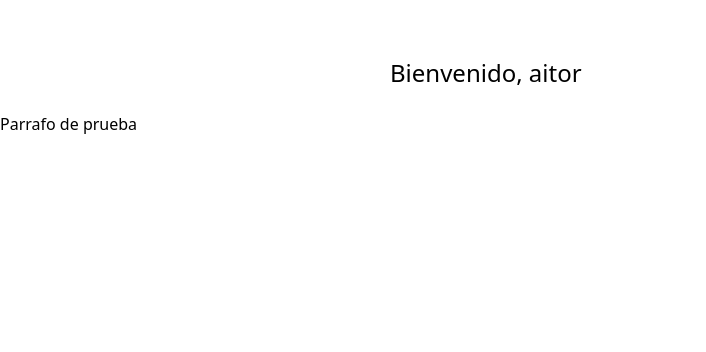
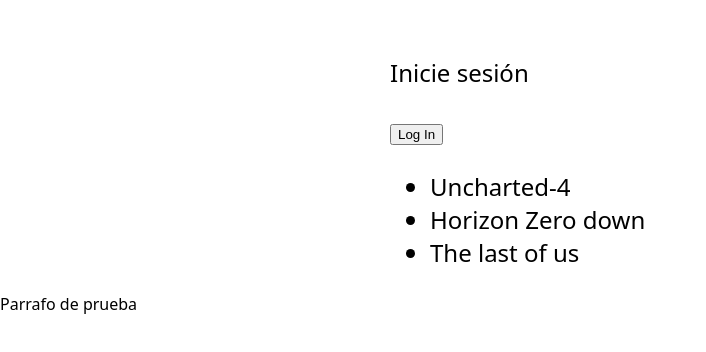
Before and after one commit to AitorIngelmoMartin/Angular-resources, an Angular app in the folder angular-midu-tutorial/: page / in a window 1280 px wide. Shown: the top 352 px of the page, without its empty margins (0-706 px from the left). Built offline with nearby package versions, Linux system fonts and the light colour scheme.

Commit message:
Feature: Agregado eventos y estado a games

```diff
--- a/angular-midu-tutorial/src/app/app.component.ts
+++ b/angular-midu-tutorial/src/app/app.component.ts
@@ -1,6 +1,7 @@
 import { Component } from '@angular/core';
 import { RouterOutlet } from '@angular/router';
 import { UserComponent } from './user/user.component';
+import { GamesComponent } from './games/games.component';
 
 @Component({
   selector: 'app-root',
--- a/angular-midu-tutorial/src/app/games/games.component.html
+++ b/angular-midu-tutorial/src/app/games/games.component.html
@@ -1 +1,6 @@
-<p>games works!</p>
+<ul>
+  @for (game of gamesList; track game.id) {
+      <li> {{ game.name }}</li>
+
+  }
+</ul>
--- a/angular-midu-tutorial/src/app/games/games.component.ts
+++ b/angular-midu-tutorial/src/app/games/games.component.ts
@@ -4,8 +4,21 @@ import { Component } from '@angular/core';
   selector: 'app-games',
   imports: [],
   templateUrl: './games.component.html',
-  styleUrl: './games.component.css'
+  styleUrl: './games.component.css',
 })
 export class GamesComponent {
-
+  gamesList = [
+    {
+      id: 1,
+      name: 'Uncharted-4',
+    },
+    {
+      id: 2,
+      name: 'Horizon Zero down',
+    },
+    {
+      id: 3,
+      name: 'The last of us',
+    },
+  ];
 }
--- a/angular-midu-tutorial/src/app/user/user.component.html
+++ b/angular-midu-tutorial/src/app/user/user.component.html
@@ -1,7 +1,13 @@
 <section>
   @if (isLoggedIn) {
       <p>Bienvenido, {{ userName }}</p>
+      <img
+        (click)="greet()"
+        src="https://github.com/AitorIngelmoMartin.png"
+        alt="photo">
   } @else {
       <p>Inicie sesión</p>
+      <button (click)="isLoggedIn=true">Log In</button>
   }
+  <app-games></app-games>
 </section>
--- a/angular-midu-tutorial/src/app/user/user.component.ts
+++ b/angular-midu-tutorial/src/app/user/user.component.ts
@@ -1,12 +1,17 @@
 import { Component } from '@angular/core';
+import { GamesComponent } from '../games/games.component';
 
 @Component({
   selector: 'app-user',
-  imports: [],
+  imports: [GamesComponent],
   templateUrl: './user.component.html',
   styleUrl: './user.component.css'
 })
 export class UserComponent {
   userName: string = 'aitor'
-  isLoggedIn: boolean = true
+  isLoggedIn: boolean = false
+
+  greet() {
+    alert('Hola!')
+  }
 }
```
